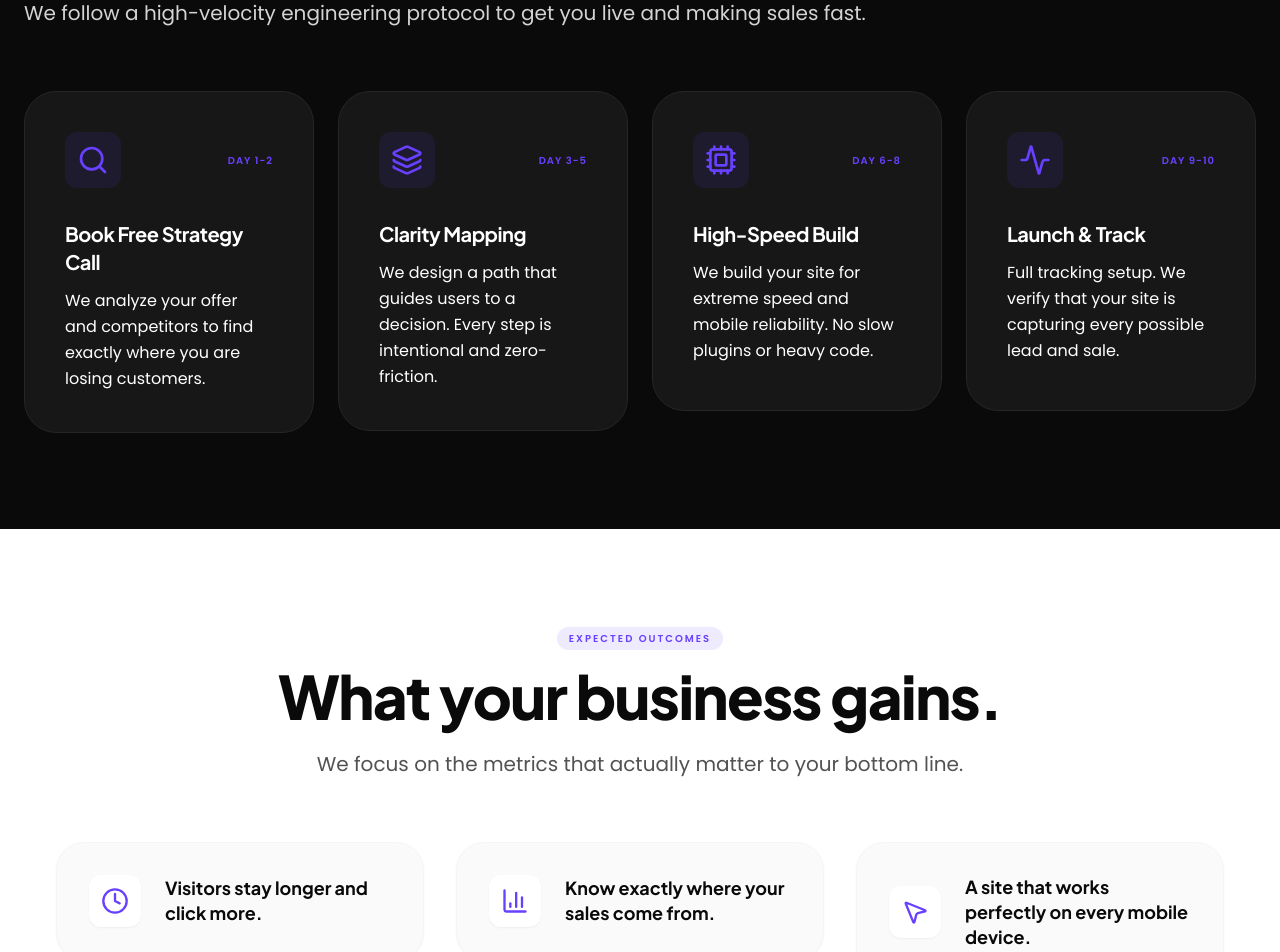
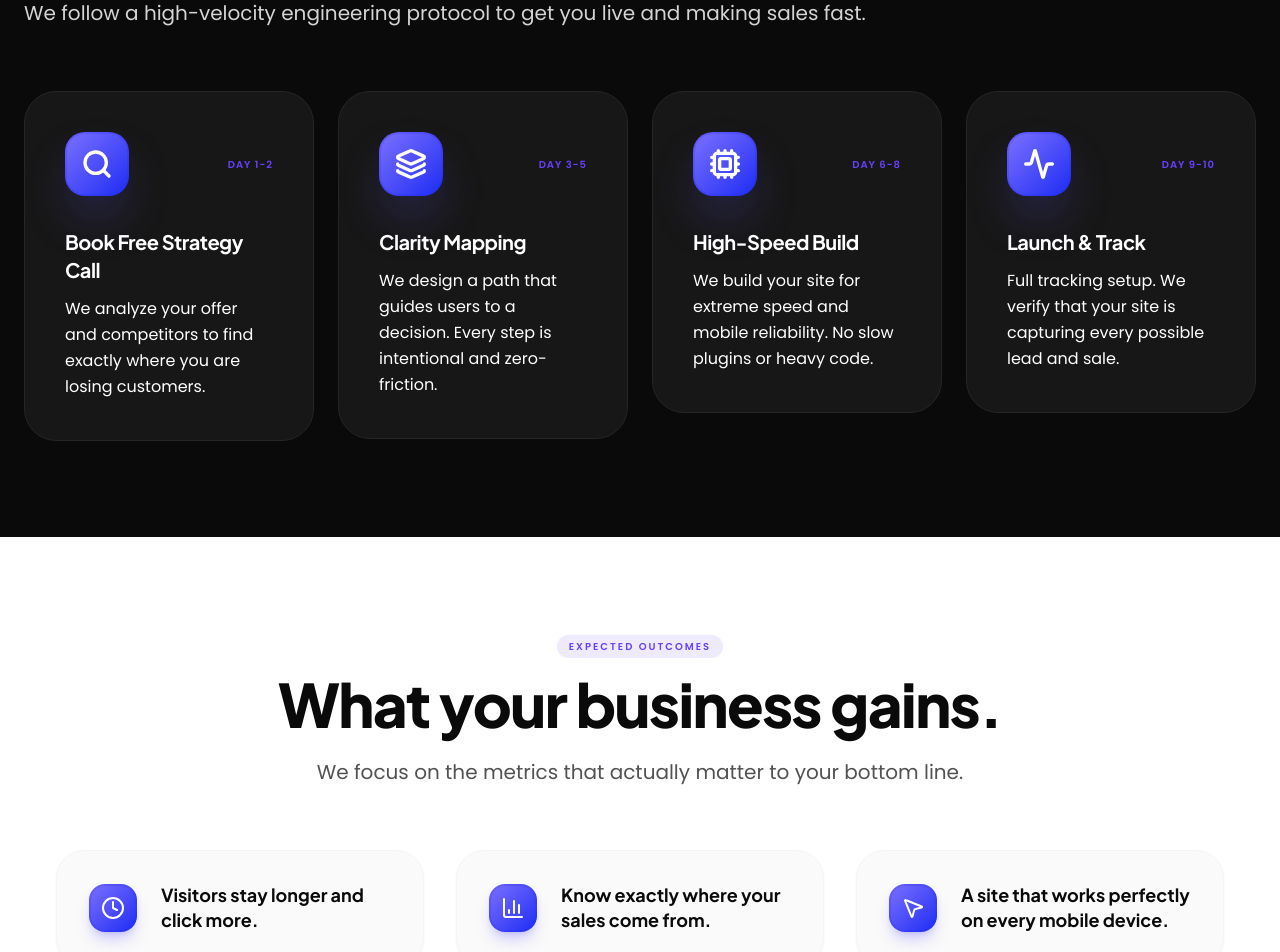
Before and after one commit to varun-vk17/ronin, a React (Vite) app: page / in a window 1280 px wide. Shown: the part 2520-3472 px from the top of the page. Built offline with nearby package versions, Linux system fonts and the light colour scheme.

Commit message:
feat: implement premium icon redesign with new PremiumIcon component

```diff
--- a/src/components/ExpectedResults.tsx
+++ b/src/components/ExpectedResults.tsx
@@ -1,6 +1,7 @@
 import React from 'react';
 import { Clock, BarChart3, MousePointer2, Target, Rocket, Activity } from 'lucide-react';
 import { FadeIn } from './FadeIn';
+import { PremiumIcon } from './PremiumIcon';
 import { SectionHeading } from './SectionHeading';
 
 export const ExpectedResults = () => (
@@ -24,7 +25,9 @@ export const ExpectedResults = () => (
                 ].map((res, i) => (
                     <FadeIn key={i} delay={100 + i * 100} direction="up">
                         <div className="flex items-center gap-6 p-8 bg-ronin-neutral-50 rounded-[28px] border border-ronin-neutral-100 shadow-sm hover:shadow-2xl hover:-translate-y-2 transition-all duration-700 ease-[cubic-bezier(0.16, 1, 0.3, 1)] group cursor-default">
-                            <div className="text-ronin-electric shrink-0 p-3 bg-white rounded-xl shadow-sm group-hover:scale-110 group-hover:shadow-md transition-all duration-500">{res.icon}</div>
+                            <PremiumIcon size="small" className="shrink-0 group-hover:scale-110 group-hover:shadow-[#6B5FFF]/60">
+                                {res.icon}
+                            </PremiumIcon>
                             <span className="font-bold font-heading text-ronin-black text-lg leading-snug">{res.text}</span>
                         </div>
                     </FadeIn>
--- /dev/null
+++ b/src/components/PremiumIcon.tsx
@@ -0,0 +1,42 @@
+import React, { ReactNode } from 'react';
+
+interface PremiumIconProps {
+    children: ReactNode;
+    size?: 'small' | 'standard';
+    className?: string;
+    withHover?: boolean;
+}
+
+export const PremiumIcon = ({
+    children,
+    size = 'standard',
+    className = '',
+    withHover = false
+}: PremiumIconProps) => {
+    const sizeClasses = size === 'small' ? 'w-12 h-12 rounded-[16px]' : 'w-16 h-16 rounded-[20px]';
+    const shadowClasses = size === 'small' ? 'shadow-lg shadow-[#6B5FFF]/30' : 'shadow-2xl shadow-[#6B5FFF]/40';
+    const hoverClasses = withHover
+        ? 'hover:shadow-[#6B5FFF]/60 hover:scale-105 transition-all cursor-pointer'
+        : 'transition-all duration-500';
+
+    return (
+        <div className={`${sizeClasses} bg-gradient-to-br from-[#6B5FFF] to-[#1D2CF3] flex items-center justify-center ${shadowClasses} ${hoverClasses} relative ${className}`}>
+            {/* Inner glow effect */}
+            <div className={`absolute inset-[2px] ${size === 'small' ? 'rounded-[14px]' : 'rounded-[18px]'} bg-gradient-to-br from-white/10 to-transparent pointer-events-none`} />
+
+            {/* Icon */}
+            <div className={`text-white relative z-10 flex items-center justify-center ${size === 'small' ? 'w-6 h-6' : 'w-8 h-8'}`}>
+                {React.Children.map(children, child => {
+                    if (React.isValidElement(child)) {
+                        return React.cloneElement(child, {
+                            // @ts-ignore
+                            className: `w-full h-full text-white ${child.props.className || ''}`,
+                            strokeWidth: size === 'small' ? 2 : 2.5
+                        });
+                    }
+                    return child;
+                })}
+            </div>
+        </div>
+    );
+};
--- a/src/components/RevenueSolution.tsx
+++ b/src/components/RevenueSolution.tsx
@@ -1,6 +1,7 @@
 import React from 'react';
 import { Search, Layers, Cpu, Activity } from 'lucide-react';
 import { FadeIn } from './FadeIn';
+import { PremiumIcon } from './PremiumIcon';
 import { SectionHeading } from './SectionHeading';
 
 export const RevenueSolution = () => (
@@ -44,9 +45,9 @@ export const RevenueSolution = () => (
                     <FadeIn key={i} delay={200 + i * 150} direction="up">
                         <div className="p-10 rounded-[32px] bg-ronin-neutral-900 border border-ronin-neutral-800 hover:border-ronin-electric hover:shadow-2xl hover:shadow-ronin-electric/10 transition-all duration-700 group flex flex-col min-h-[320px] hover:-translate-y-2">
                             <div className="mb-8 flex justify-between items-center">
-                                <div className="p-3 bg-ronin-electric/10 rounded-xl group-hover:bg-ronin-electric/20 group-hover:scale-110 transition-all duration-500">
+                                <PremiumIcon size="standard" className="group-hover:scale-110 group-hover:shadow-[#6B5FFF]/60">
                                     {item.icon}
-                                </div>
+                                </PremiumIcon>
                                 <span className="text-ronin-electric font-black text-[10px] uppercase tracking-widest">{item.days}</span>
                             </div>
                             <h4 className="text-xl font-bold font-heading mb-3 tracking-tight group-hover:text-ronin-electric transition-colors">{item.title}</h4>
--- a/src/components/WhyDifferent.tsx
+++ b/src/components/WhyDifferent.tsx
@@ -1,6 +1,7 @@
 import React from 'react';
 import { Target, BarChart4 } from 'lucide-react';
 import { FadeIn } from './FadeIn';
+import { PremiumIcon } from './PremiumIcon';
 import { SectionHeading } from './SectionHeading';
 
 export const WhyDifferent = () => (
@@ -32,9 +33,9 @@ export const WhyDifferent = () => (
                         <div className="absolute -inset-6 bg-ronin-electric/10 rounded-[48px] blur-3xl opacity-0 group-hover:opacity-100 transition-opacity duration-700" />
                         <div className="relative bg-ronin-black p-12 rounded-[40px] text-white shadow-3xl hover:-translate-y-2 transition-transform duration-700 ease-[cubic-bezier(0.16, 1, 0.3, 1)]">
                             <div className="flex items-center gap-4 mb-8">
-                                <div className="w-12 h-12 bg-ronin-electric rounded-xl flex items-center justify-center group-hover:rotate-12 transition-transform duration-500">
+                                <PremiumIcon size="small" className="group-hover:rotate-12">
                                     <Target size={28} />
-                                </div>
+                                </PremiumIcon>
                                 <span className="font-bold tracking-widest text-xs uppercase">Our Core Focus</span>
                             </div>
                             <p className="text-3xl font-extrabold font-heading leading-tight mb-8">
```
